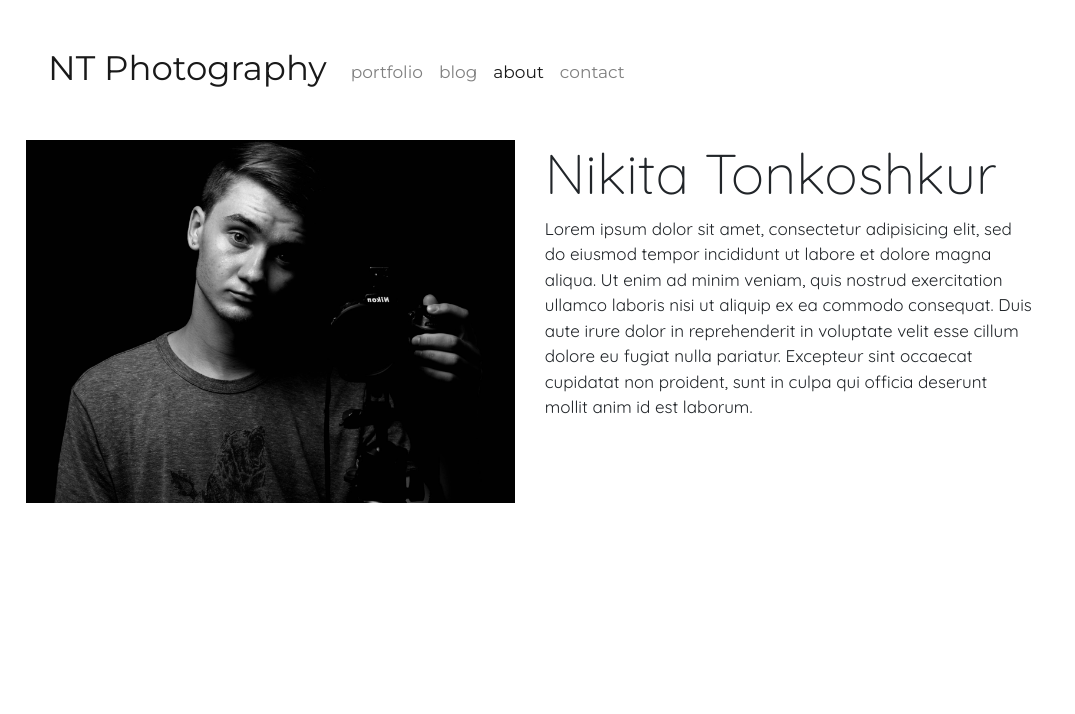
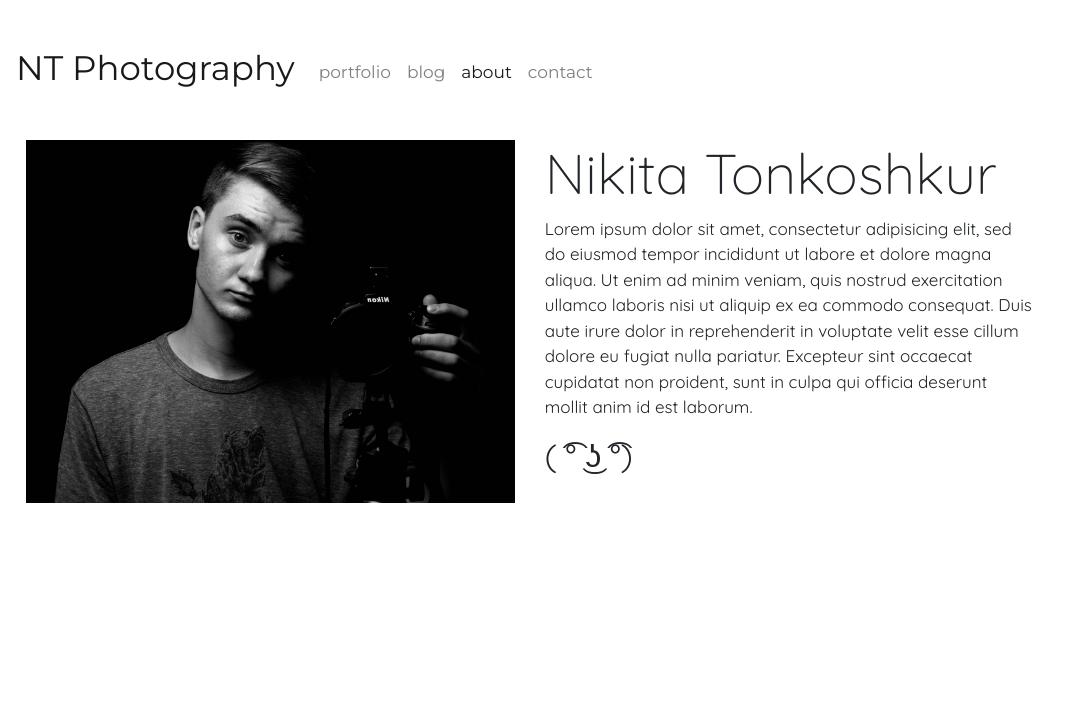
Before and after one commit to bloodwithmilk25/photographer_portfolio, a Django app: page /about/ in a window 1280 px wide. Shown: the top 714 px of the page, without its empty margins (0-1075 px from the left). Run offline with Django 3.2, Linux system fonts and the light colour scheme; data comes from the database, SQL or seed files in the repository; some libraries are stand-ins or nearby versions.

Commit message:
almoset ready for prod

```diff
--- a/docker-compose.yml
+++ b/docker-compose.yml
@@ -3,6 +3,8 @@ services:
   web:
     build: .
     restart: on-failure
+    volumes:
+      - .:/www
     env_file:
       - ./.env
     command: >
--- a/portf/static/css/master.css
+++ b/portf/static/css/master.css
@@ -21,7 +21,6 @@ a:active {color:#0000FF;}  /* selected link */
 
 #mainNav{
   padding-top: 3%;
-  margin-left: 2.5%;
   font-family: 'Montserrat', sans-serif;
 }
 
--- a/portf/templates/portf/about.html
+++ b/portf/templates/portf/about.html
@@ -14,6 +14,7 @@
            irure dolor in reprehenderit in voluptate velit esse cillum dolore eu
            fugiat nulla pariatur. Excepteur sint occaecat cupidatat non proident,
            sunt in culpa qui officia deserunt mollit anim id est laborum.</p>
+          <h2>( ͡° ͜ʖ ͡°)</h2>
       </div>
     </div>
   </div>
```
Also changed, not shown: 1 other file.
